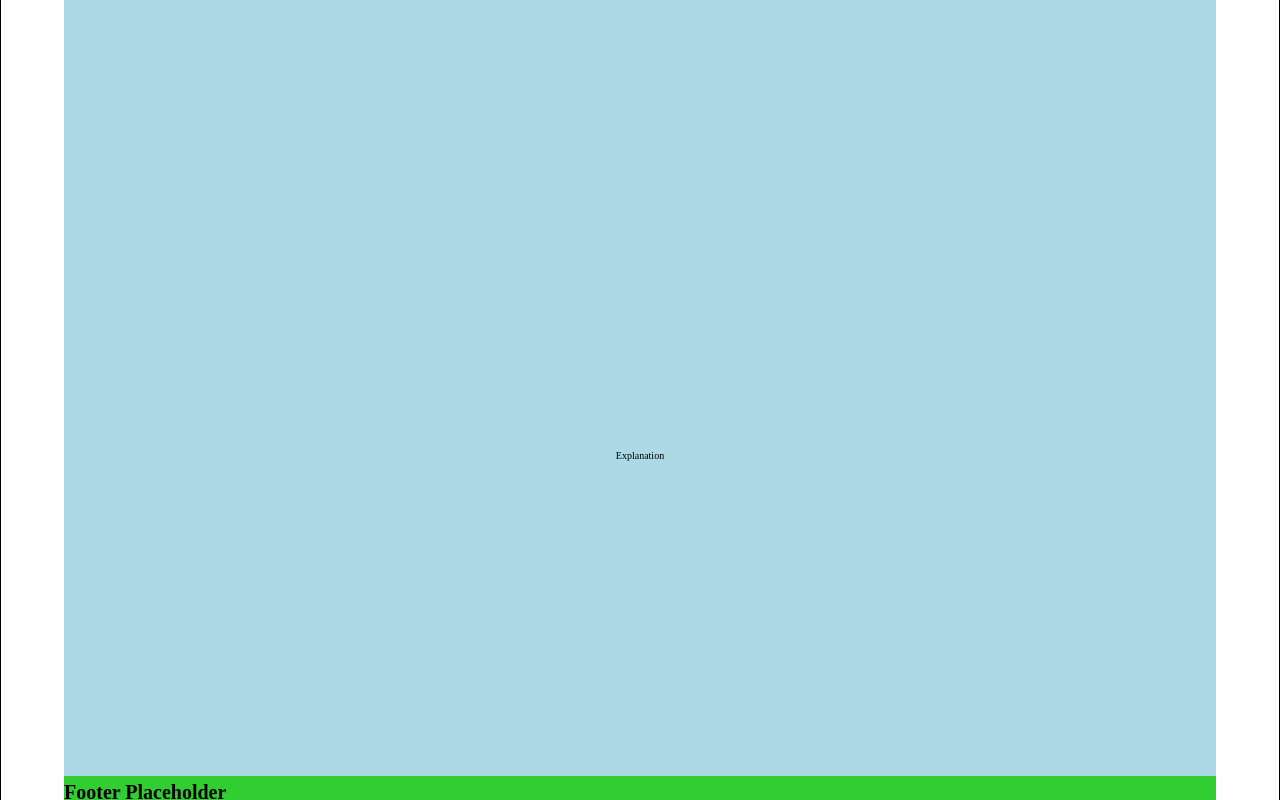
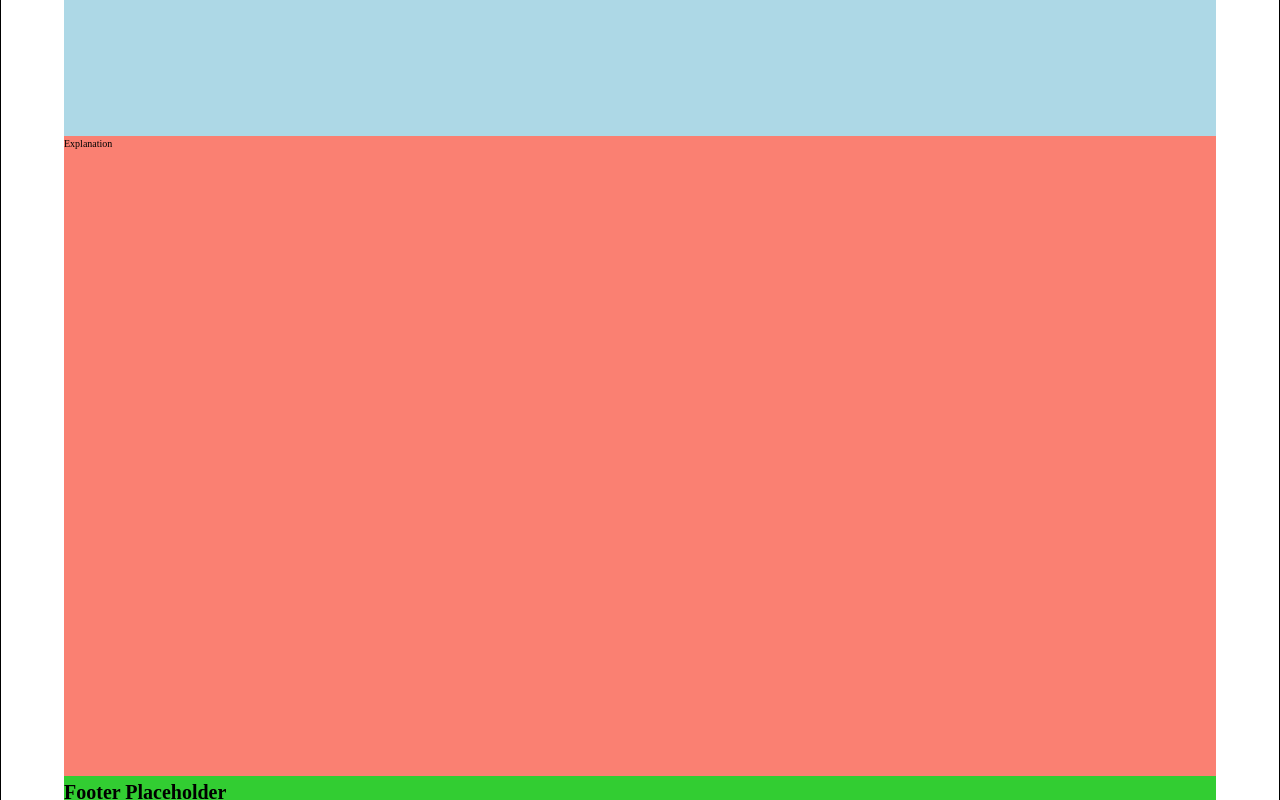
Before and after one commit to Pat-On/repairs_for_you, a React (Create React App) app in the folder client/: page / in a window 1280 px wide. Shown: the part 2000-2800 px from the top of the page. Built offline with nearby package versions, Linux system fonts and the light colour scheme.

Commit message:
small changes in styling

```diff
--- a/client/src/components/mainPage/aboutSection/AboutSection.js
+++ b/client/src/components/mainPage/aboutSection/AboutSection.js
@@ -23,9 +23,9 @@ const AboutSection = (props) => {
         services for customers across the city of Coventry.
       </p>
       <ul className={classes.about__list}>
-          <li className={classes.about__list__element}><img src={cyfLogo}/></li>
-          <li className={classes.about__list__element}><img src={rmcLogo} /></li>
-          <li className={classes.about__list__element}><img src={coventryRefLogo} /></li>
+          <li className={classes.about__list__element}><a href="https://codeyourfuture.io/" target="_blank"><img src={cyfLogo}/></a></li>
+          <li className={classes.about__list__element}><a href="https://rmcentre.org.uk/" target="_blank"><img src={rmcLogo} /></a></li>
+          <li className={classes.about__list__element}><a href="https://www.covrefugee.org/" target="_blank" ><img src={coventryRefLogo} /></a></li>
       </ul>
     </div>
   );
--- a/client/src/components/mainPage/mainPage.module.scss
+++ b/client/src/components/mainPage/mainPage.module.scss
@@ -17,6 +17,9 @@
 &__explanation {
     grid-row: 4 / 5;
     grid-column: 1 / -1;
+    background-color: salmon;
+    width: 100%;
+    height: 100%;
 }
 
 }
```
